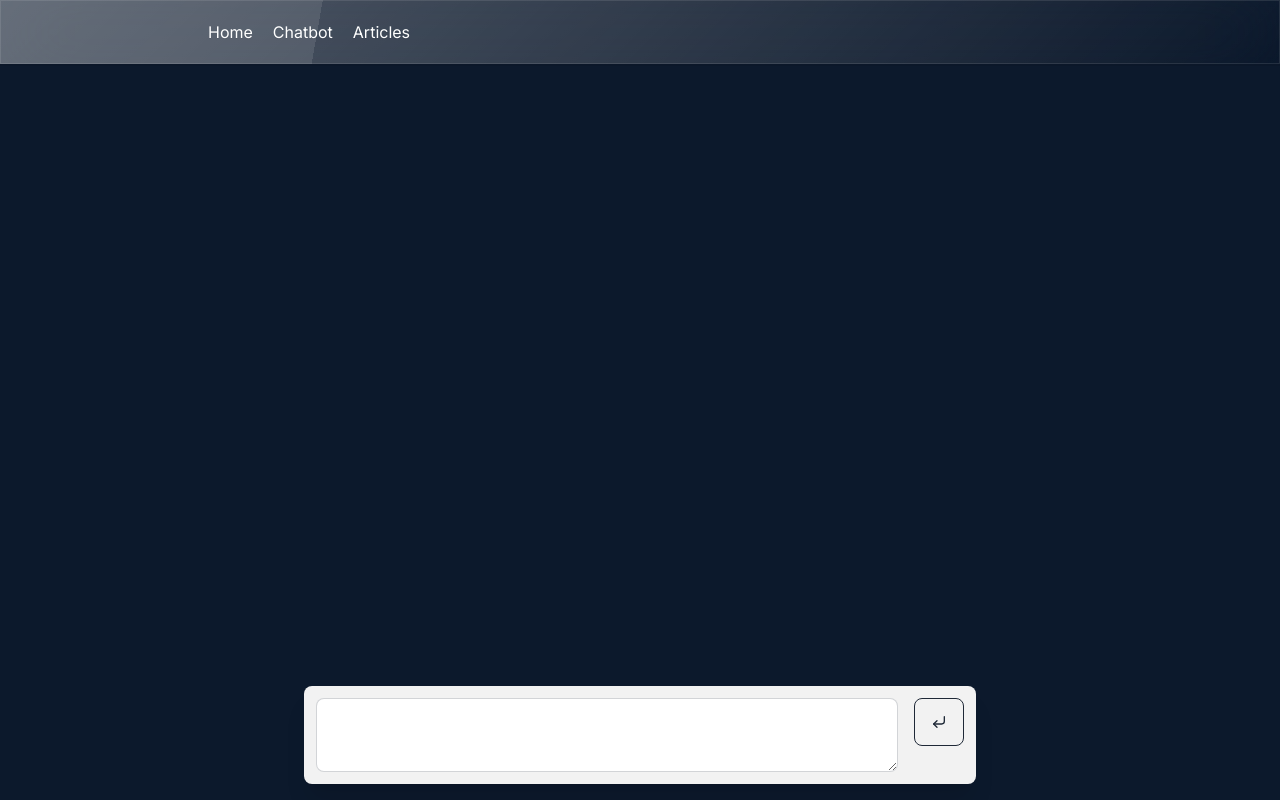
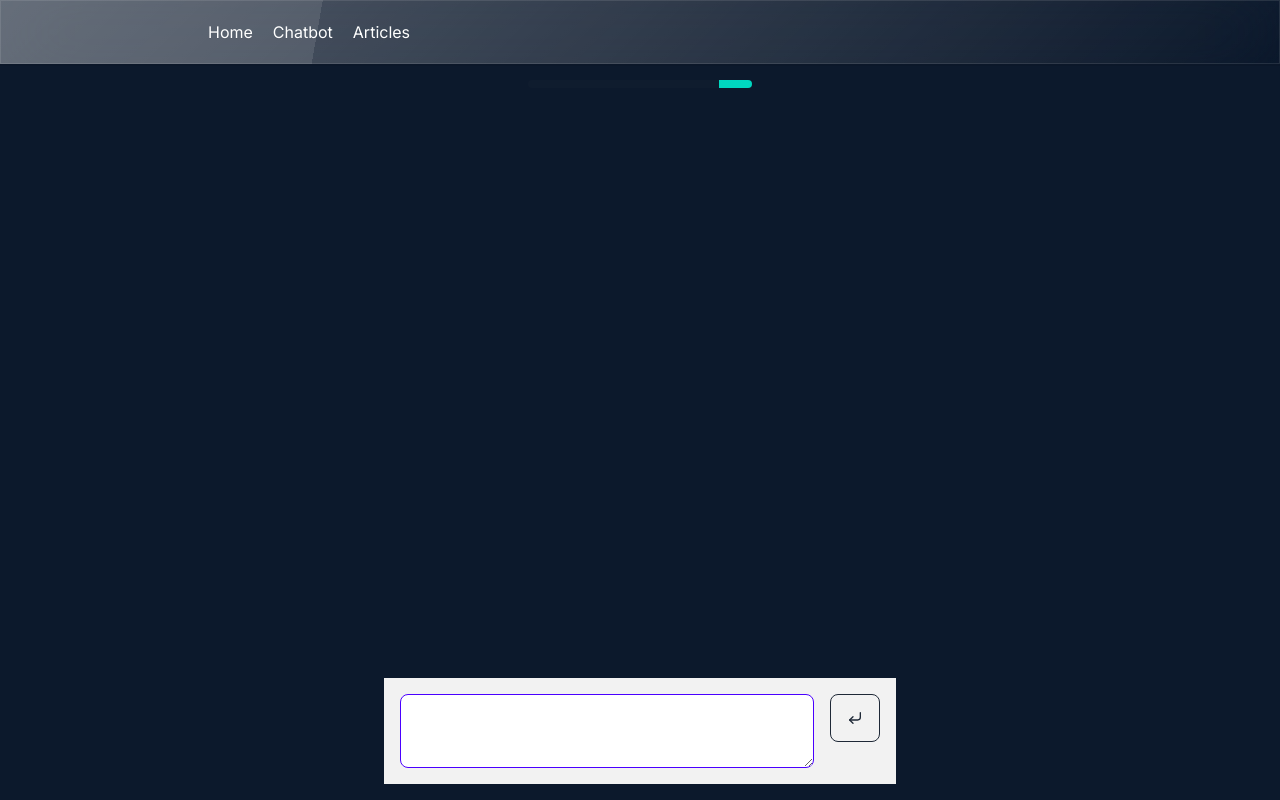
Before and after one commit to sandazzz/ecochat-generator, a Next.js app: page /chat in a window 1280 px wide. Built offline with nearby package versions, Linux system fonts and the light colour scheme; what tailwindcss-animated would draw is missing.

Commit message:
chat update

```diff
--- /dev/null
+++ b/app/api/chat/route.ts
@@ -0,0 +1,32 @@
+import { openai } from "@/src/lib/openai";
+import { NextResponse } from "next/server";
+
+export const POST = async (req: Request) => {
+  const { prompt } = await req.json();
+
+  const response = await openai.chat.completions.create({
+    model: "gpt-4-0125-preview",
+    messages: [
+      {
+        role: "assistant",
+        content: `Be an expert in ecology`,
+      },
+      {
+        role: "user",
+        content: prompt,
+      },
+    ],
+  });
+  return NextResponse.json({
+    chat : response.choices[0].message.content,
+  });
+};
+
+/*import { NextResponse } from "next/server";
+
+export const POST = async (req: Request) => {
+  return NextResponse.json({
+    ok: true,
+  });
+};
+*/
--- a/app/chat/page.tsx
+++ b/app/chat/page.tsx
@@ -1,20 +1,44 @@
 "use client";
 
+import { useState } from "react";
 import { CornerDownLeft } from "lucide-react";
 
 export default function Chat() {
-    const handlesubmit =() => {
-        console.log("coucou")
-    }
+  const [chat, setChat] = useState("");
+  const handlesubmit = async (event: React.FormEvent<HTMLFormElement>) => {
+    event.preventDefault;
+
+    const formData = new FormData(event.currentTarget);
+
+    const prompt = formData.get("prompt") as string;
+
+    const result = await fetch("api/chat", {
+      method: "POST",
+      body: JSON.stringify({ prompt }),
+    });
+
+    const json = await result.json();
+
+    setChat(json.chat)
+  };
+
   return (
     <main className="h-full relative">
+      <div className="absolute top-20 left-0 right-0 flex items-center justify-center">
+        <progress className=" progress progress-accent w-56" />
+      </div>
+
+      <h1 className="text-lg">{chat}</h1>
+
       <div className="fixed bottom-4 left-0 right-0 flex items-center justify-center">
-        <div className="p-3 bg-base-200 max-w-2xl w-full rounded-lg shadow-xl">
-          <form onSubmit={handlesubmit}>
+        <form
+          className="p-4 bg-base-200 max-w-lg w-full"
+          onSubmit={handlesubmit}
+        >
           <fieldset className="flex gap-4 items-start">
             <textarea
               name="prompt"
-                className="w-full textarea textarea-bordered"
+              className="w-full textarea textarea-primary"
             />
             <button className="btn btn-outline" type="submit">
               <CornerDownLeft size={16} />
@@ -22,7 +46,6 @@ export default function Chat() {
           </fieldset>
         </form>
       </div>
-      </div>
     </main>
   );
 }
```
Also changed, not shown: 1 other file (tests, documents, lock files or other folders). Lines whose indentation alone changed are shown as unchanged.
